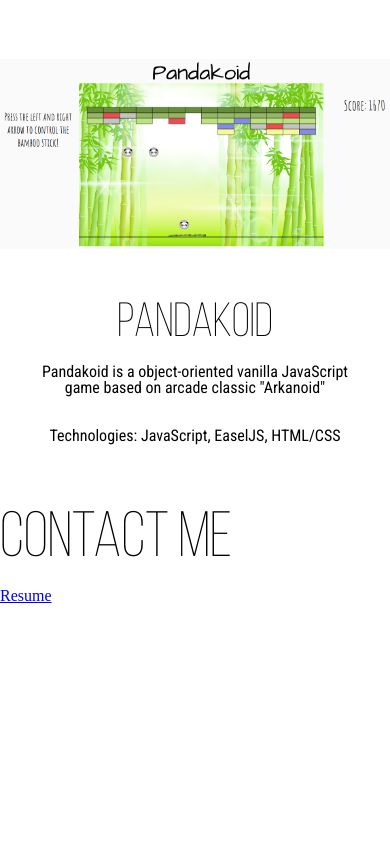
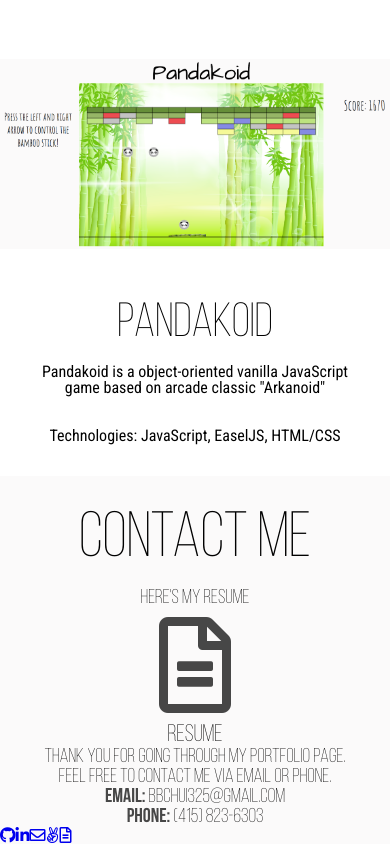
Before and after one commit to bbchui/Portfolio-website, a plain HTML site: page index.html in a window 390 px wide. Shown: the part 4274-5118 px from the top of the page. Before the commit the page ends 4878 px from the top, so only its background shows below. Drawn offline with nearby package versions, Linux system fonts and the light colour scheme.

Commit message:
media queries and download icon add

```diff
--- a/css/style.css
+++ b/css/style.css
@@ -443,3 +443,87 @@ h3 a {
     transition: font-size 1s ease;
   }
 }
+
+section.contact-me {
+  display: grid;
+  grid-template-columns: 1fr 1fr;
+  background: #fbfafa;
+}
+
+.contact-me h1 {
+  grid-row: 1;
+  grid-column: 1 / 3;
+  text-align: center;
+}
+
+.contact-me p {
+  font-family: "Bebas Neue Light";
+  font-size: 1.5em;
+  text-align: center;
+}
+
+.resume {
+  display: flex;
+  flex-direction: column;
+  justify-content: center;
+  align-items: flex-end;
+  padding-right: 5em;
+}
+
+.resume a {
+  font-family: "Bebas Neue Light";
+  font-size: 1.5em;
+  text-decoration: none;
+  color: black;
+  display: flex;
+  flex-direction: column;
+  align-items: center;
+}
+
+.resume a i{
+  font-size: 6em;
+  color: #474747;
+  padding: 0.2em 0 0.1em;
+}
+
+.closing-notes {
+  display: flex;
+  flex-direction: column;
+  justify-content: space-between;
+  align-items: baseline;
+}
+
+strong {
+  font-family: "Bebas Neue Bold";
+  color: #474747;
+}
+
+@media only screen and (max-width: 720px) {
+  section.contact-me {
+    display: flex;
+    flex-direction: column;
+  }
+
+  .contact-me p {
+    font-size: 1.25em;
+  }
+
+  .resume {
+    padding: 0;
+    align-items: center;
+  }
+
+  .resume a i {
+    font-size: 4em;
+    padding: 0.1em 0;
+  }
+
+  .closing-notes {
+    align-items: center;
+  }
+}
+
+
+ul.social-icons {
+  display: flex;
+}
--- a/index.html
+++ b/index.html
@@ -8,6 +8,9 @@
     <meta name="viewport" content="width=device-width, initial-scale=1.0">
     <link rel="stylesheet" href="css/_reset.css">
     <link rel="stylesheet" href="css/style.css">
+
+    <link rel="stylesheet" href="https://use.fontawesome.com/releases/v5.0.12/css/all.css" integrity="sha384-G0fIWCsCzJIMAVNQPfjH08cyYaUtMwjJwqiRKxxE/rx96Uroj1BtIQ6MLJuheaO9" crossorigin="anonymous">
+
     <link href="https://fonts.googleapis.com/css?family=Open+Sans|Open+Sans+Condensed:300|Roboto+Condensed" rel="stylesheet">
 
     <link rel="stylesheet" href="https://cdn.rawgit.com/konpa/devicon/df6431e323547add1b4cf45992913f15286456d3/devicon.min.css">
@@ -184,10 +187,40 @@
 
     <section class="contact-me">
       <h1 class="title">Contact Me</h1>
-      <div class="contact-wrapper">
 
+      <div class="resume">
+        <p>Here's my resume</p>
+
+        <a href="./images/brandon_chui_resume.pdf" target="_blank"><i class="far fa-file-alt"></i>Resume</a>
+        <!-- <a href="./images/brandon_chui_resume.pdf" target="_blank">Resume</a> -->
       </div>
-      <a href="./images/brandon_chui_resume.pdf" target="_blank">Resume</a>
+
+      <div class="closing-notes">
+        <p>Thank you for going through my portfolio page.</p>
+        <p>Feel free to contact me via email or phone.</p>
+        <p><strong>Email:</strong> bbchui325@gmail.com</p>
+        <p><strong>Phone:</strong> (415) 823-6303</p>
+      </div>
+
+
+      <ul class="social-icons">
+        <li>
+          <a href="#"><i class="fab fa-github"></i></a>
+        </li>
+        <li>
+          <a href="#"><i class="fab fa-linkedin-in"></i></a>
+        </li>
+        <li>
+          <a href="#"><i class="far fa-envelope"></i></a>
+        </li>
+        <li>
+          <a href="#"><i class="fab fa-angellist"></i></a>
+        </li>
+        <li>
+          <a href="#"><i class="far fa-file-alt"></i></a>
+        </li>
+      </ul>
+
     </section>
   </body>
 </html>
```
